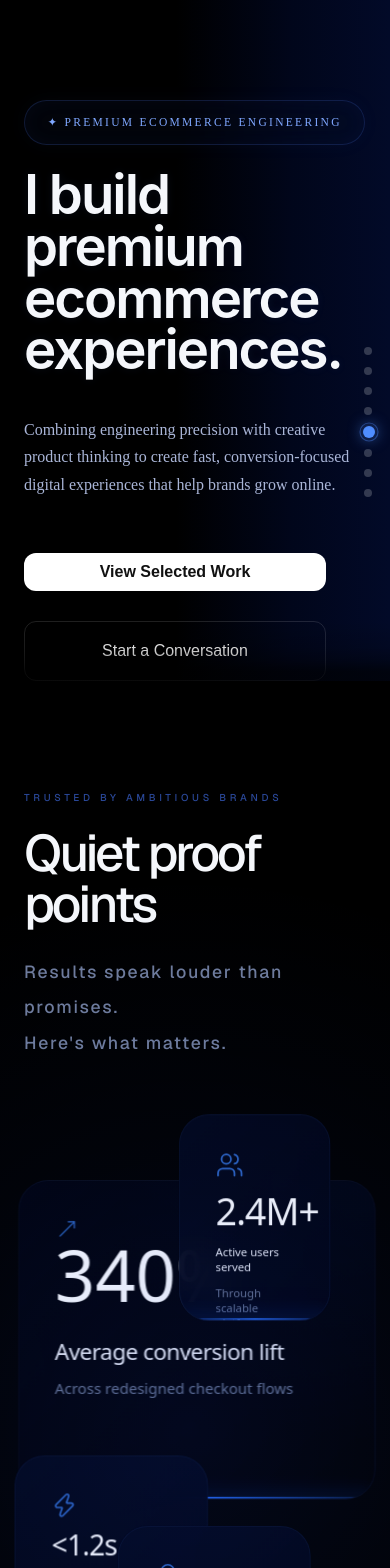
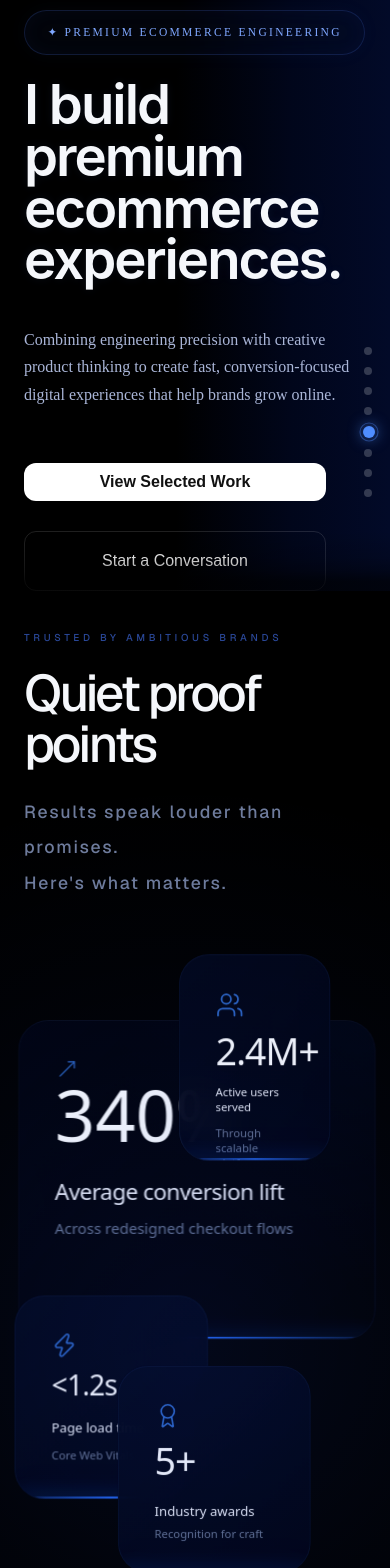
Before and after one commit to josephstephen-dev/joseph-portfolio, a Next.js app: page / in a window 390 px wide. Shown: the top 1568 px of the page. Built offline with nearby package versions, Linux system fonts and the light colour scheme.

Commit message:
Premium mobile proof layout

```diff
--- a/src/app/globals.css
+++ b/src/app/globals.css
@@ -307,7 +307,7 @@ body{
 
 .hero{
     min-height:auto;
-    padding-top:100px;
+    padding-top:10px;
 }
 
 .hero-container{
@@ -788,6 +788,7 @@ linear-gradient(
 
   .proof-section{
     padding-bottom:0px;
+    padding-top:0px;
 
 }
 
@@ -1010,7 +1011,7 @@ radial-gradient(
   /* SECTION */
 
   .journey-section{
-    padding-top:140px;
+    padding-top:0px;
     padding-bottom:40px;
   }
 
@@ -1280,7 +1281,7 @@ box-shadow:
 
 /*MEDIA QUERY*/
 
-@media (max-width:1200px){
+@media (max-width:768px){
   .timeline{
   max-width:900px;
   padding:0 170px;
```
